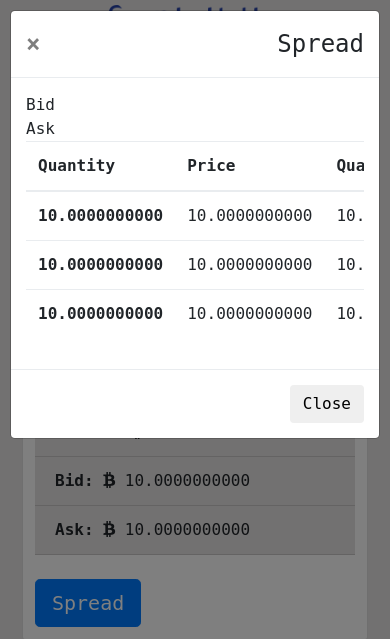
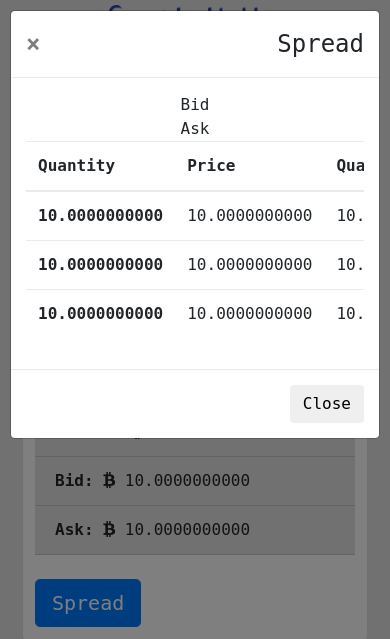
Before and after one commit to ahmermalik/Crypto_Currency_Project, a Python web app: template dashboard/templates/index.html in a window 390 px wide, after a click on "Spread". Shown: the top 639 px of the page. Run offline with Jinja, Linux system fonts and the light colour scheme; the template is opened without the code that fills it: most values are stand-ins (such as "Sample title", 1, 10 or a date in 2020); grey boxes marked "Sample" are stand-in pictures; some libraries are stand-ins or nearby versions; some web fonts are replaced.

Commit message:
add modul responsive table and css design

```diff
--- a/static/css/style.css
+++ b/static/css/style.css
@@ -63,3 +63,14 @@ html, body {
 .expose:hover {
     background:#fff!important;
 }
+
+.modal-subheader{
+    text-align: center;
+    font-weight: 1900;
+
+}
+
+.data-container{
+
+    text-align: right;
+}
```
